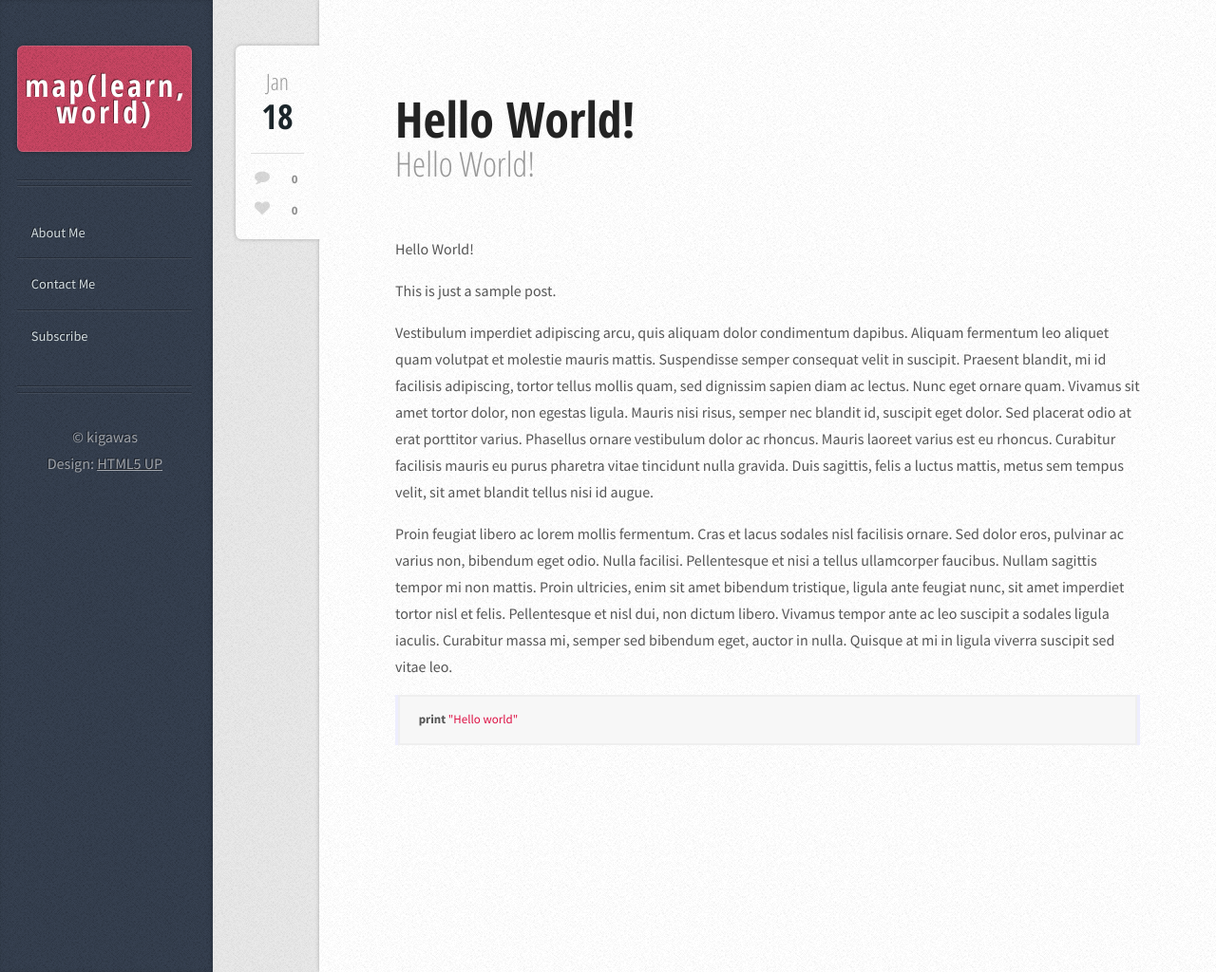
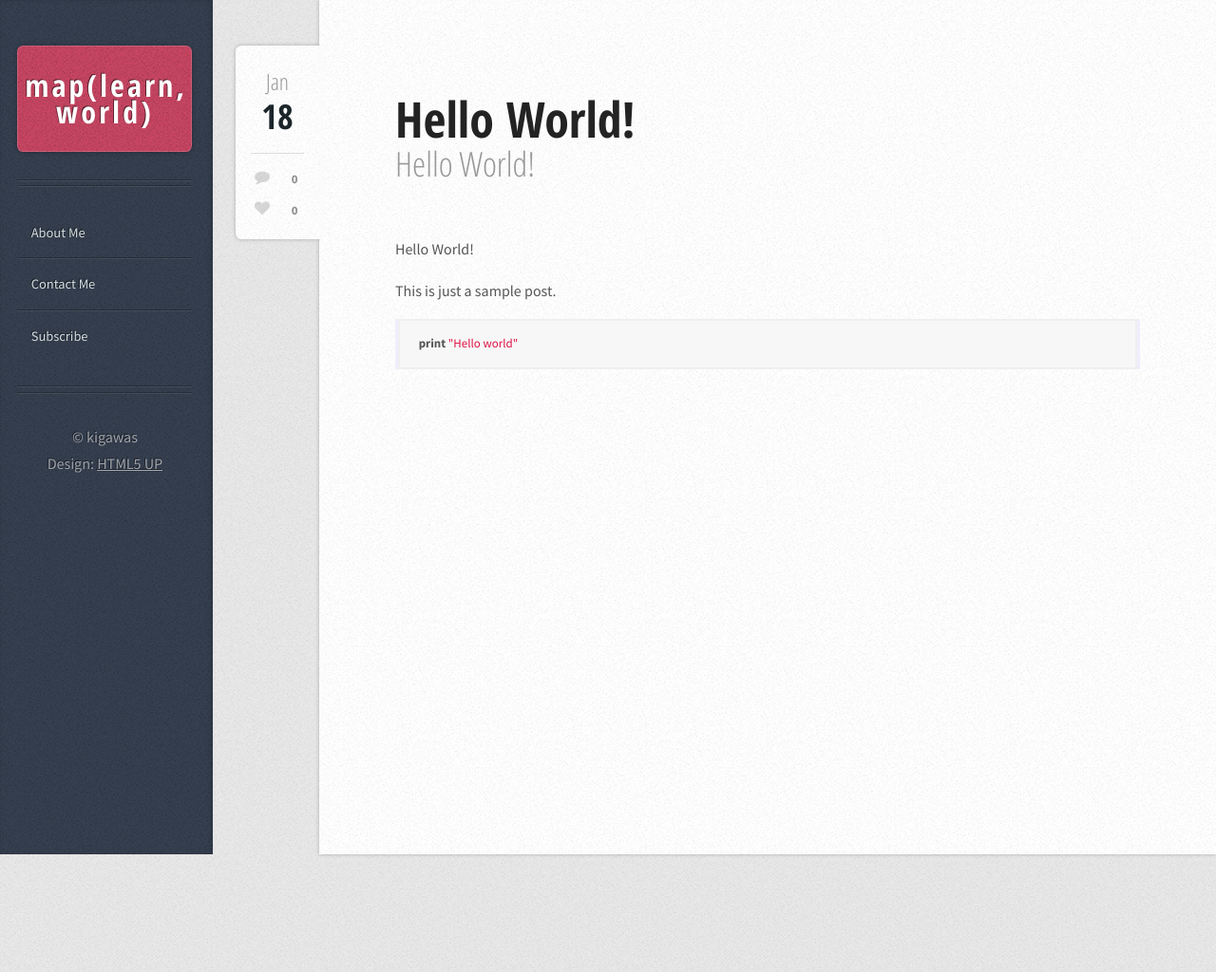
Before and after one commit to kigawas/kigawas.github.io, a Jekyll site: the page built from _posts/2012-01-18-hello-world.md, in a window 1280 px wide. Shown: the whole page at 95% size. Built offline with Jekyll 4.4.1, drawn with Linux system fonts in a browser that asks for light colours; comment, search, counter and statistics services are not loaded; after the commit the page ends 900 px from its top, so only the background shows below that.

````diff
--- a/_posts/2012-01-18-hello-world.md
+++ b/_posts/2012-01-18-hello-world.md
@@ -6,11 +6,6 @@ Hello World!
 
 This is just a sample post.
 
-Vestibulum imperdiet adipiscing arcu, quis aliquam dolor condimentum dapibus. Aliquam fermentum leo aliquet quam volutpat et molestie mauris mattis. Suspendisse semper consequat velit in suscipit. Praesent blandit, mi id facilisis adipiscing, tortor tellus mollis quam, sed dignissim sapien diam ac lectus. Nunc eget ornare quam. Vivamus sit amet tortor dolor, non egestas ligula. Mauris nisi risus, semper nec blandit id, suscipit eget dolor. Sed placerat odio at erat porttitor varius. Phasellus ornare vestibulum dolor ac rhoncus. Mauris laoreet varius est eu rhoncus. Curabitur facilisis mauris eu purus pharetra vitae tincidunt nulla gravida. Duis sagittis, felis a luctus mattis, metus sem tempus velit, sit amet blandit tellus nisi id augue.
-
-Proin feugiat libero ac lorem mollis fermentum. Cras et lacus sodales nisl facilisis ornare. Sed dolor eros, pulvinar ac varius non, bibendum eget odio. Nulla facilisi. Pellentesque et nisi a tellus ullamcorper faucibus. Nullam sagittis tempor mi non mattis. Proin ultricies, enim sit amet bibendum tristique, ligula ante feugiat nunc, sit amet imperdiet tortor nisl et felis. Pellentesque et nisl dui, non dictum libero. Vivamus tempor ante ac leo suscipit a sodales ligula iaculis. Curabitur massa mi, semper sed bibendum eget, auctor in nulla. Quisque at mi in ligula viverra suscipit sed vitae leo.
-
-
 ```python
 print "Hello world"
 ```
````
Also changed, not shown: _posts/2016-04-04-テスト.md (renamed from _posts/2016-04-04-welcome.md, +1 -1 lines).
